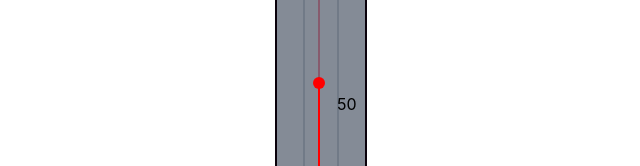
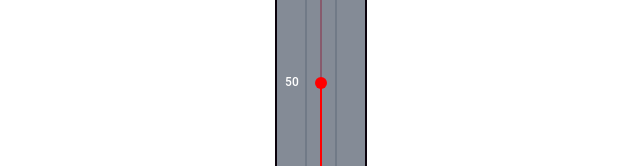
Before and after one commit to GitVex/fullstackjava, a Next.js app: page /test in a window 1280 px wide. Shown: the part 345-511 px from the top of the page, without its empty margins (319-959 px from the left). Built offline with nearby package versions, Linux system fonts and the light colour scheme.

Commit message:
continued tweaking. Now working on the thumbValueLabel.

```diff
--- a/components/contexts/PlayerHolderProvider.tsx
+++ b/components/contexts/PlayerHolderProvider.tsx
@@ -1,11 +1,11 @@
-import React, { useCallback, useContext, useEffect, useReducer } from 'react';
+import React, { useCallback, useContext, useEffect, useReducer, useState } from 'react';
 import IFPlayer from '../utils/IFPlayer';
 import {
     PlayerHolderState,
     PlayerStateAction,
     PresetState,
     playerHolderReducer,
-    playerStateReducer
+    playerStateReducer,
 } from './states';
 import { useWindowSize } from './WindowSizeProvider';
 
@@ -32,7 +32,7 @@ const PresetStateContext = React.createContext(
     {} as {
         presetState: PresetState;
         presetDispatch: React.Dispatch<PlayerStateAction>;
-    }
+    },
 );
 
 // ----------------- INITIAL STATES -----------------
@@ -121,7 +121,7 @@ function PlayerHolderProvider({ children }: { children: React.ReactNode }) {
             e.preventDefault();
             e.returnValue = '';
         },
-        [presetState]
+        [presetState],
     );
 
     useEffect(() => {
@@ -146,8 +146,13 @@ function PlayerHolderProvider({ children }: { children: React.ReactNode }) {
 
     const [playerHolder, dispatchPlayerHolder] = useReducer(playerHolderReducer, initialPlayerHolderState);
     const { windowHeight, windowWidth } = useWindowSize();
+    const [firstLoadDone, setFirstLoadDone] = useState(false);
 
     useEffect(() => {
+
+        if (typeof window === 'undefined') return;
+        if (firstLoadDone) return;
+
         let playerHolderTemp = [] as {
             id: number;
             player: any;
@@ -180,7 +185,7 @@ function PlayerHolderProvider({ children }: { children: React.ReactNode }) {
             const player = e.target as IFPlayer;
             const playerIdx = parseInt(
                 //@ts-ignore
-                player.g.id.charAt(player.g.id.length - 1)
+                player.g.id.charAt(player.g.id.length - 1),
             );
             const changedState = player.getPlayerState();
 
@@ -199,7 +204,7 @@ function PlayerHolderProvider({ children }: { children: React.ReactNode }) {
             const player = e.target as IFPlayer;
             const playerIdx = parseInt(
                 //@ts-ignore
-                player.g.id.charAt(player.g.id.length - 1)
+                player.g.id.charAt(player.g.id.length - 1),
             );
 
             player.setVolume(0);
@@ -217,15 +222,15 @@ function PlayerHolderProvider({ children }: { children: React.ReactNode }) {
         }
 
         //@ts-ignore
-        window.onYouTubeIframeAPIReady = function () {
+        window.onYouTubeIframeAPIReady = function() {
             playerHolderTemp = playerHolderTemp.map(holder => ({
                 ...holder,
                 // @ts-ignore
                 player: new YT.Player(holder.player.id, {
                     // initialize player with a height of innerHeight / 7.58
                     // and a width of innerWidth / 7.40
-                    height: windowHeight ? windowHeight / 7.58 : 144,
-                    width: windowWidth ? windowWidth / 7.40 : 192,
+                    height: windowHeight ? windowHeight / 7.58 : 0,
+                    width: windowWidth ? windowWidth / 7.40 : 0,
                     videoId: DEFAULT_VIDEOID,
                     playerVars: {
                         fs: 0,
@@ -243,6 +248,8 @@ function PlayerHolderProvider({ children }: { children: React.ReactNode }) {
                 type: 'init',
                 payload: { holders: playerHolderTemp },
             });
+
+            setFirstLoadDone(true);
         };
 
         return () => {
--- a/components/utils/VolumeSlider.tsx
+++ b/components/utils/VolumeSlider.tsx
@@ -1,9 +1,10 @@
 import Slider from '@mui/material/Slider';
 import { ThemeProvider, createTheme } from '@mui/material/styles';
 import { motion } from 'framer-motion';
-import { useEffect, useCallback, useRef, useState } from 'react';
+import { useEffect, useCallback, useRef, useState, useMemo } from 'react';
 import { localVolumeControlEndType } from '../Player/states';
 import styles from './VolumeSlider.module.css';
+import { useWindowSize } from '../contexts/WindowSizeProvider';
 
 const theme = createTheme({
     components: {
@@ -21,6 +22,12 @@ const theme = createTheme({
                 rail: {
                     color: '#8B0F2A',
                 },
+                active: {
+                    color: 'red',
+                },
+                valueLabel: {
+                    backgroundColor: 'transparent',
+                }
             },
         },
     },
@@ -36,43 +43,36 @@ interface VolumeSliderProps {
 
 const VolumeSlider = ({ volumeControl, height, opaque = false }: VolumeSliderProps) => {
     const { localVolume, setLocalVolume } = volumeControl;
-
-    const componentRef = useRef<HTMLDivElement>(null);
-    const [componentHeight, setComponentHeight] = useState(0);
-
-    useEffect(() => {
-        if (componentRef.current) {
-            setComponentHeight(componentRef.current.clientHeight);
-            console.log(componentRef.current.clientHeight);
-        }
-    }, [componentRef]);
+    const { windowHeight } = useWindowSize();
+    const componentHeight = typeof height === 'number' ? height : (windowHeight ? windowHeight / 7.58 : 0);
 
     const handleVolumeChange = useCallback(
-        (e: any, value: number | number[], activeThumb: number) => {
-            setLocalVolume(value as number);
+        (value: number) => {
+            setLocalVolume(value);
         },
         [setLocalVolume],
     );
 
     return (
-        <div className={`${styles.container} rounded border-2 border-darknavy-400/25`} style={{ height: height ?? '80%' }}>
+        <div className={`${styles.container} rounded border-2 border-darknavy-400/25`}
+             style={{ height: height ?? '80%' }}>
             <ThemeProvider theme={theme}>
                 <Slider
-                    ref={componentRef}
                     orientation="vertical"
                     value={localVolume}
-                    onChange={(e, val, thumb) => {
-                        handleVolumeChange(e, val, thumb);
+                    onChange={(e, val) => {
+                        handleVolumeChange(val as number);
                     }}
                     style={{ height: '90%' }}
                     aria-labelledby="vertical-slider"
                     size="small"
+                    valueLabelDisplay={'on'}
                 />
             </ThemeProvider>
 
-            <div style={{ height: `80%` }}>
+            {/* <div style={{ height: `90%` }}>
                 <motion.p
-                    className={`absolute ${ opaque ? 'bg-darknavy-500' : '' } min-w-[26px]`}
+                    className={`absolute ${opaque ? 'bg-darknavy-500' : ''} min-w-[26px]`}
                     animate={{
                         y: componentHeight * (1 - localVolume / 100) + 0.12 * localVolume - 22,
                         transition: { ease: 'easeOut', duration: 0.5 },
@@ -80,7 +80,7 @@ const VolumeSlider = ({ volumeControl, height, opaque = false }: VolumeSliderPro
                 >
                     {localVolume}
                 </motion.p>
-            </div>
+            </div> */}
         </div>
     );
 };
```
